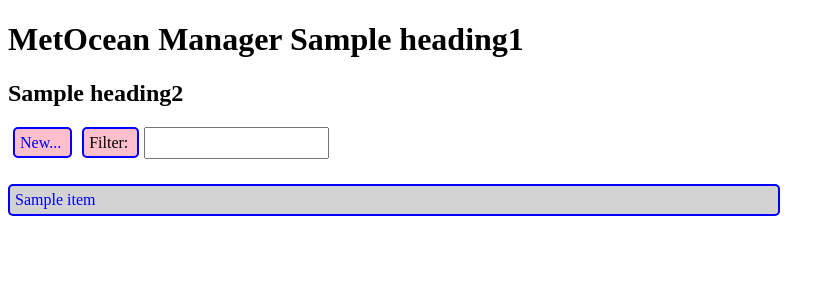
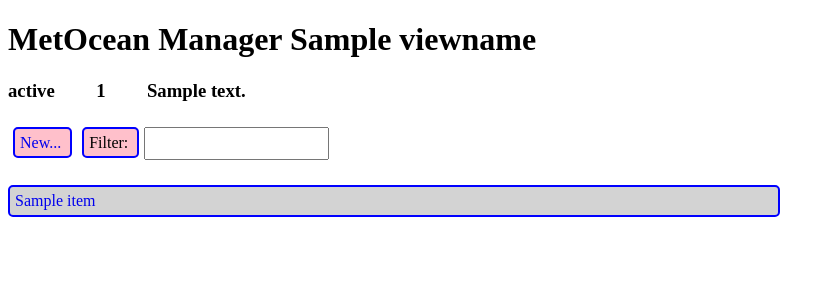
Before and after one commit to wizardstoy/mapping-manager, a Django app: template manager/templates/main.html in a window 1280 px wide. Shown: the top 300 px of the page, without its empty margins (0-835 px from the left). Run offline with Django 3.2, Linux system fonts and the light colour scheme; the template is opened without the code that fills it: most values are stand-ins (such as "Sample title", 1, 10 or a date in 2020).

Commit message:
latest mods lining up to use the new stash2cf versions query

```diff
--- a/manager/static/main.css
+++ b/manager/static/main.css
@@ -18,6 +18,12 @@ margin-bottom:25px;
 
 div.task {
 height: 100%;
+}
+
+h2.listbar , h3.listbar
+{
+display: inline;
+padding-right: 2em;
 }
 
 a.listbar , div.listbar
--- a/manager/templates/base.html
+++ b/manager/templates/base.html
@@ -34,8 +34,12 @@
 
 </head>
 <body>
-<h1><a href="/metocean_manager/" class="top">MetOcean Manager {% block heading1 %}{% endblock %}</a></h1>
-<h2>{% block heading2 %}{% endblock %}</h2>
+<h1><a href="{% url tasks %}" class="top">MetOcean Manager {% block viewname %}{% endblock %}</a></h1>
+<div class="toplistbar">
+<h3 class="listbar">{% block status %}{{ status }}{% endblock %}</h3>
+<h3 class="listbar">{% block count %}{{ count }}{% endblock %}</h3>
+<h3 class="listbar">{% block detail %}{{ detail }}{% endblock %}</h3>
+</div>
 
 <div id="content">
 {% block content %}{% endblock %}
--- a/manager/templates/lists.html
+++ b/manager/templates/lists.html
@@ -21,7 +21,7 @@
 
 
 {% block title %}{{ title }}{% endblock %}
-{% block heading1 %}{{ title }}{% endblock %}
+{% block viewname %}{{ viewname }}{% endblock %}
 
 {% block content %}
 
--- a/manager/templates/main.html
+++ b/manager/templates/main.html
@@ -68,8 +68,7 @@ $(document).ready(function(){
 </script>
 
 {% endblock %}
-{% block heading1 %}{{ heading1 }}{% endblock %}
-{% block heading2 %}{{ heading2 }}{% endblock %}
+{% block viewname %}{{ viewname }}{% endblock %}
 
 {% block content %}
 
--- a/manager/templates/tasks.html
+++ b/manager/templates/tasks.html
@@ -21,7 +21,7 @@
 
 
 {% block title %}{{ title }}{% endblock %}
-{% block heading1 %}{{ title }}{% endblock %}
+{% block viewname %}{{ title }}{% endblock %}
 
 {% block content %}
 
--- a/manager/urls.py
+++ b/manager/urls.py
@@ -22,7 +22,7 @@ from django.conf.urls.defaults import patterns, include, url
 import settings
 
 urlpatterns = patterns('manager.views',
-    url(r'^$', 'tasks'),
+    url(r'^$', 'tasks', name='tasks'),
     url(r'^new/(?P<status>(draft|proposed|approved|broken|deprecated))/$',
         'new', name='new'),
     url(r'^edit/(?P<status>(draft|proposed|approved|broken|deprecated))/$',
```
Also changed, not shown: manager/views.py (+24 -12 lines).
